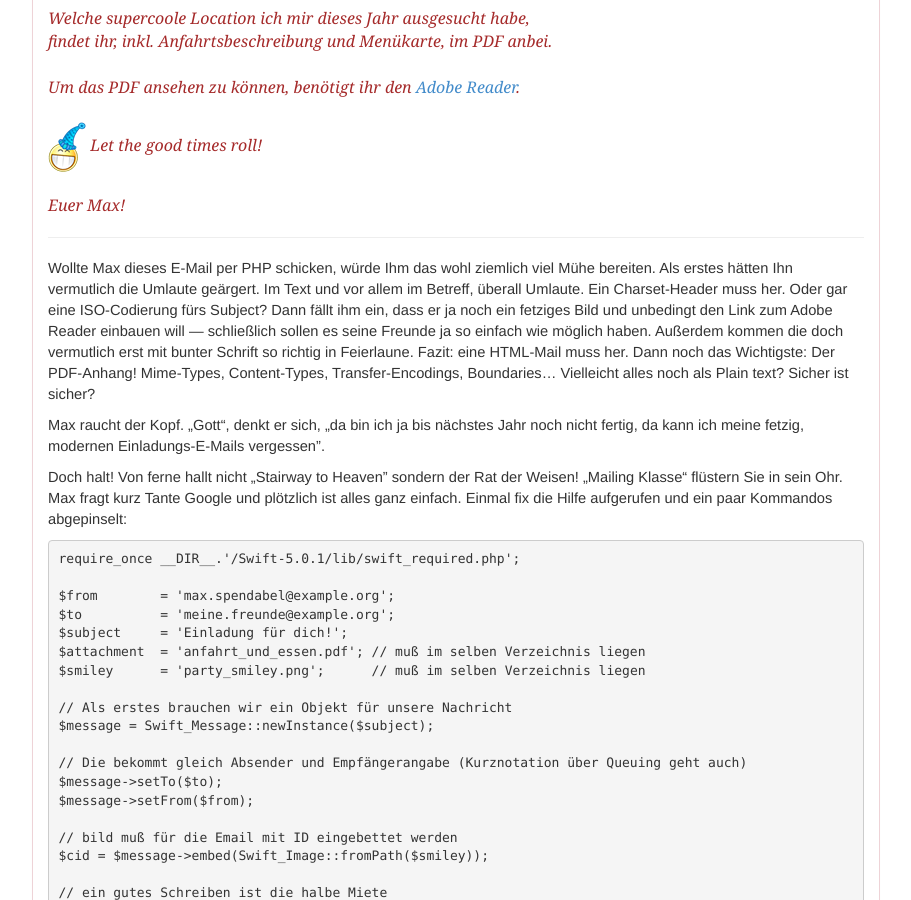
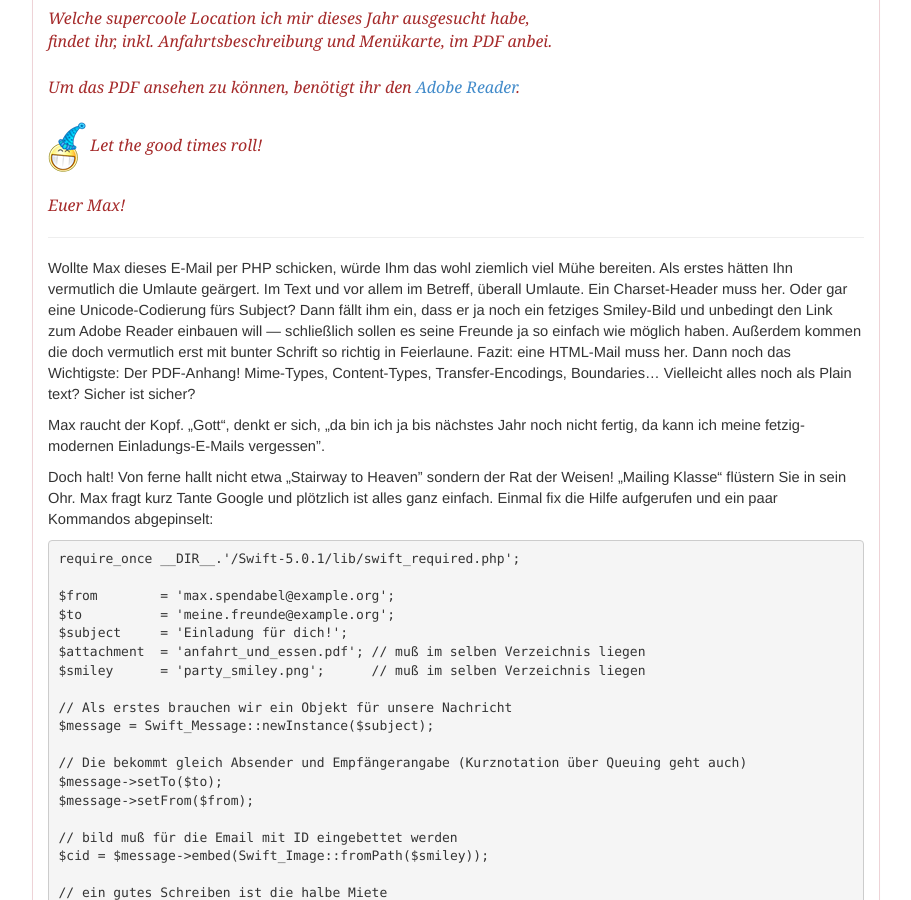
Before and after one commit to php-de/php-de.github.io, a Jekyll site: the page built from email/email-class.md, in a window 1280 px wide and 900 px high, scrolled down 502 px. Shown: the whole window, without its empty margins (38-949 px from the left). Built offline with Jekyll 4.4.1, drawn with Linux system fonts in a browser that asks for light colours.

Commit message:
Update email-class.md

```diff
--- a/email/email-class.md
+++ b/email/email-class.md
@@ -49,12 +49,12 @@ entry-type: in-progress
 ---
 
 
-Wollte Max dieses E-Mail per PHP schicken, würde Ihm das wohl ziemlich viel Mühe bereiten. Als erstes hätten Ihn vermutlich die Umlaute geärgert. Im Text und vor allem im Betreff, überall Umlaute. Ein Charset-Header muss her. Oder gar eine ISO-Codierung fürs Subject? Dann fällt ihm ein, dass er ja noch ein fetziges Bild und unbedingt den Link zum Adobe Reader einbauen will ― schließlich sollen es seine Freunde ja so einfach wie möglich haben. Außerdem kommen die  doch vermutlich erst mit bunter Schrift so richtig in Feierlaune. Fazit: eine HTML-Mail muss her. Dann noch das Wichtigste: Der PDF-Anhang!
+Wollte Max dieses E-Mail per PHP schicken, würde Ihm das wohl ziemlich viel Mühe bereiten. Als erstes hätten Ihn vermutlich die Umlaute geärgert. Im Text und vor allem im Betreff, überall Umlaute. Ein Charset-Header muss her. Oder gar eine Unicode-Codierung fürs Subject? Dann fällt ihm ein, dass er ja noch ein fetziges Smiley-Bild und unbedingt den Link zum Adobe Reader einbauen will ― schließlich sollen es seine Freunde ja so einfach wie möglich haben. Außerdem kommen die  doch vermutlich erst mit bunter Schrift so richtig in Feierlaune. Fazit: eine HTML-Mail muss her. Dann noch das Wichtigste: Der PDF-Anhang!
 Mime-Types, Content-Types, Transfer-Encodings, Boundaries… Vielleicht alles noch als Plain text? Sicher ist sicher?
 
-Max raucht der Kopf. „Gott“, denkt er sich, „da bin ich ja bis nächstes Jahr noch nicht fertig, da kann ich meine fetzig, modernen Einladungs-E-Mails vergessen".
+Max raucht der Kopf. „Gott“, denkt er sich, „da bin ich ja bis nächstes Jahr noch nicht fertig, da kann ich meine fetzig-modernen Einladungs-E-Mails vergessen".
 
-Doch halt! Von ferne hallt nicht „Stairway to Heaven" sondern der Rat der Weisen! „Mailing Klasse“ flüstern Sie in sein Ohr. Max fragt kurz Tante Google und plötzlich ist alles ganz einfach. Einmal fix die Hilfe aufgerufen und ein paar Kommandos abgepinselt:
+Doch halt! Von ferne hallt nicht etwa „Stairway to Heaven" sondern der Rat der Weisen! „Mailing Klasse“ flüstern Sie in sein Ohr. Max fragt kurz Tante Google und plötzlich ist alles ganz einfach. Einmal fix die Hilfe aufgerufen und ein paar Kommandos abgepinselt:
 
 
 ~~~ php
```
